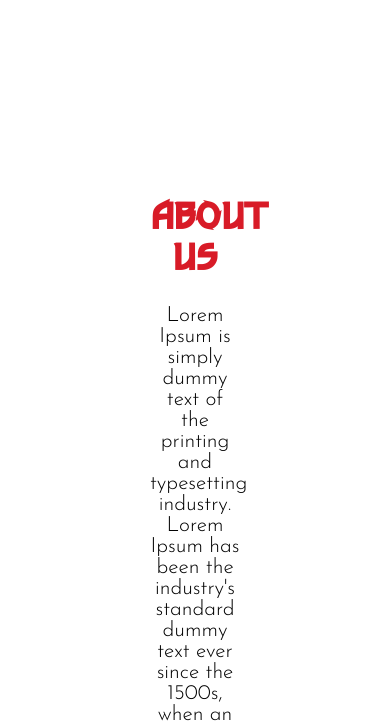
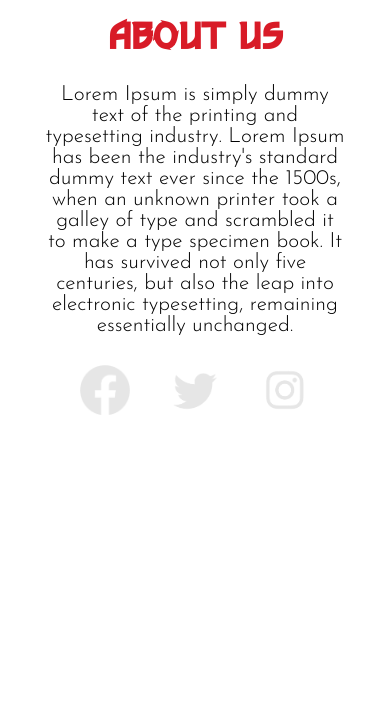
Before and after one commit to faizazum17/Thewicther_project, a plain HTML site: page index.html in a window 390 px wide. Shown: the part 2224-2946 px from the top of the page. After the commit the page ends 2652 px from the top, so only its background shows below. Drawn offline with Linux system fonts and the light colour scheme; files whose address does not match are found by name.

Commit message:
about us dan footer

```diff
--- a/responsive.css
+++ b/responsive.css
@@ -157,4 +157,10 @@
 
     }
 
+    .about-us {
+        width: 300px;
+        padding: 20px 0 20px 0;
+        margin: 0 auto;
+    }
+
 }
```
